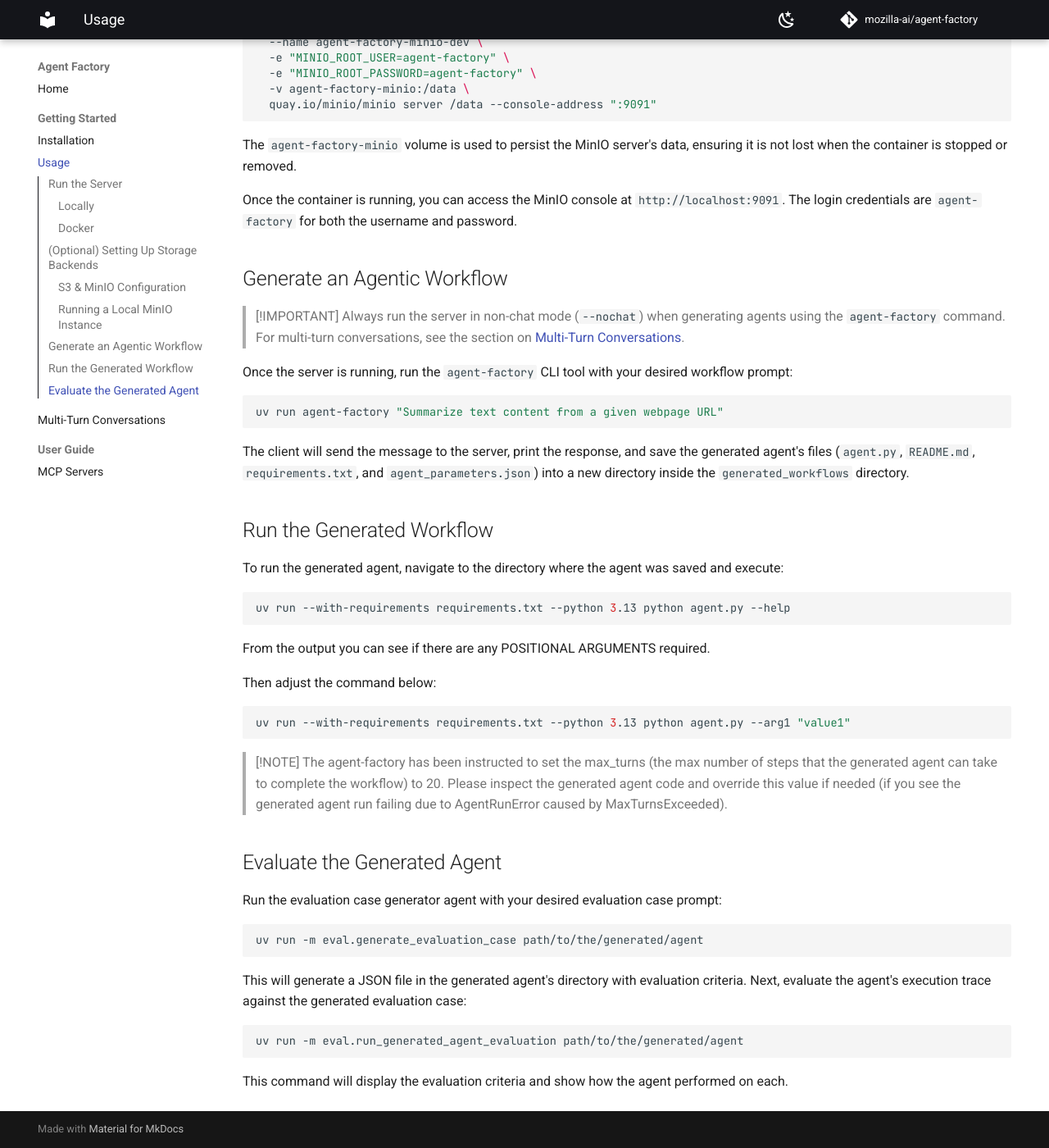
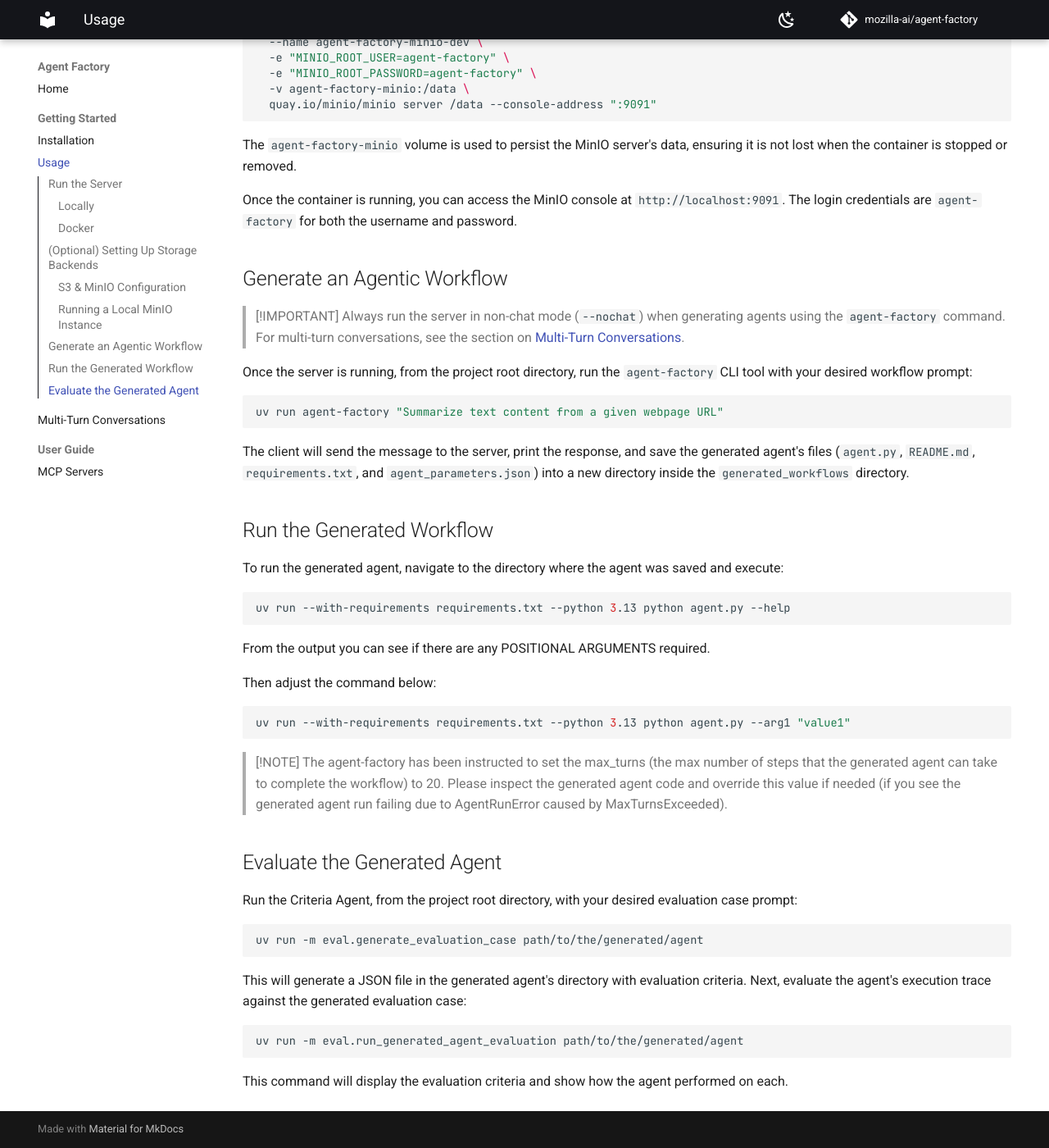
Before and after one commit to mozilla-ai/agent-factory, an MkDocs documentation site: the page built from docs/getting-started/usage.md, in a window 1280 px wide and 1400 px high, scrolled down 1776 px. Shown: the whole window at 82% size. Built offline with MkDocs 1.6.1 and Material for MkDocs 9.7.7, drawn with Linux system fonts in a browser that asks for light colours; comment, search, counter and statistics services are not loaded.

Commit message:
Add note to run commands from project root

````diff
--- a/docs/getting-started/usage.md
+++ b/docs/getting-started/usage.md
@@ -86,9 +86,9 @@ Once the container is running, you can access the MinIO console at `http://local
 
 > [!IMPORTANT]
 > Always run the server in non-chat mode (`--nochat`) when generating agents using the `agent-factory` command.
-> For multi-turn conversations, see the section on [Multi-Turn Conversations](#multi-turn-conversations.md).
+> For multi-turn conversations, see the section on [Multi-Turn Conversations](multi-turn-conversations.md).
 
-Once the server is running, run the `agent-factory` CLI tool with your desired workflow prompt:
+Once the server is running, from the project root directory, run the `agent-factory` CLI tool with your desired workflow prompt:
 
 ```bash
 uv run agent-factory "Summarize text content from a given webpage URL"
@@ -119,7 +119,7 @@ uv run --with-requirements requirements.txt --python 3.13 python agent.py --arg1
 
 ## Evaluate the Generated Agent
 
-Run the evaluation case generator agent with your desired evaluation case prompt:
+Run the Criteria Agent, from the project root directory, with your desired evaluation case prompt:
 
 ```bash
 uv run -m eval.generate_evaluation_case path/to/the/generated/agent
````
